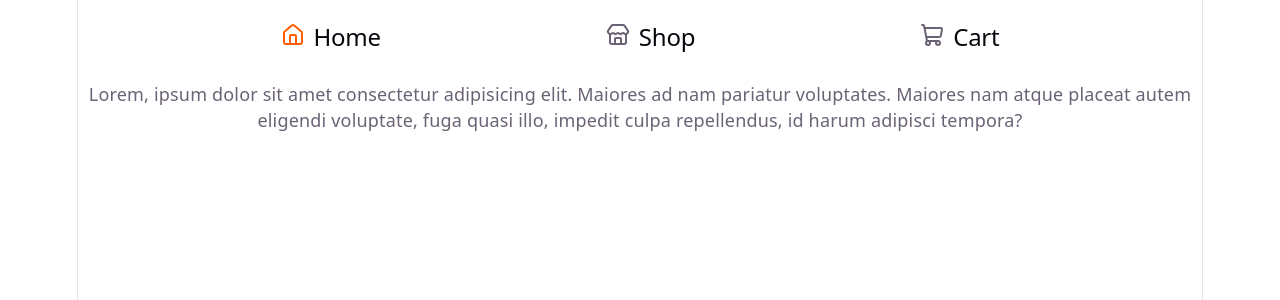
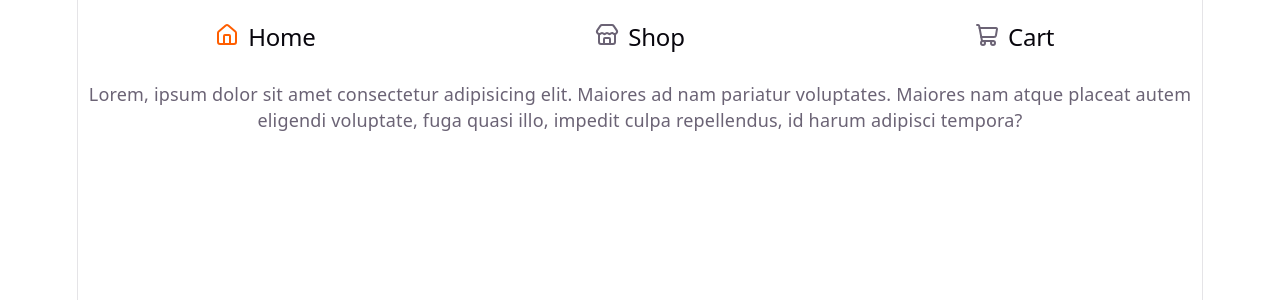
Before and after one commit to JZuro/Shopping-Cart, a React (Vite) app: page / in a window 1280 px wide. Shown: the top 300 px of the page. Built offline with nearby package versions, Linux system fonts and the light colour scheme.

Commit message:
Add "all" category. Add products page fade-in and style navBar and categories.

```diff
--- a/src/NavBar.css
+++ b/src/NavBar.css
@@ -1,12 +1,10 @@
-#navBar {
-	display: flex;
-	justify-content: space-evenly;
+
+
+#navBar > *{
+    flex: 1 1 0;
 }
 
+a.active {
+  color: rgb(255, 94, 0);
 
-.nav {
-    display: flex;
-    justify-content: space-between;
-    align-items: center;
-    gap: 10px;
 }
--- a/src/NavBar.tsx
+++ b/src/NavBar.tsx
@@ -6,21 +6,21 @@ import "./NavBar.css";
 export default function NavBar() {
 	return (
 		<>
-			<nav id="navBar">
+			<nav id="navBar" className="flex justify-evenly">
 				<NavLink to="/">
-					<div className="flex flex-row justify-around items-bottom p-5 gap-2">
+					<div className="nav flex justify-center items-bottom p-5 gap-2 hover:bg-gray-700">
 						<Home />
 						<h2 className="mx-0">Home</h2>
 					</div>
 				</NavLink>
 				<NavLink to="/shop">
-					<div className="flex flex-row justify-around items-bottom p-5 gap-2">
+					<div className="nav flex justify-center items-bottom p-5 gap-2 hover:bg-gray-700">
 						<Store />
 						<h2 className="mx-0">Shop</h2>
 					</div>
 				</NavLink>
 				<NavLink to="/cart">
-					<div className="flex flex-row justify-around items-bottom p-5 gap-2">
+					<div className="nav flex justify-center items-bottom p-5 gap-2 hover:bg-gray-700">
 						<ShoppingCart />
 						<h2 className="mx-0">Cart</h2>
 					</div>
--- a/src/Shop.tsx
+++ b/src/Shop.tsx
@@ -1,5 +1,6 @@
 import { useEffect, useState, useMemo } from "react";
 import Product from "./components/Product";
+import "./components/styles/Shop.css";
 
 interface ProductProps {
 	id: number;
@@ -24,7 +25,9 @@ async function getAllItems(allItemsIDs: number[]): Promise<ProductProps[]> {
 	return Promise.all(allItemsIDs.map((id) => getItem(id)));
 }
 
-const IDS_TO_RENDER = [1, 2, 3, 4, 5, 6, 7, 8, 9, 10];
+const IDS_TO_RENDER = [
+	1, 2, 3, 4, 5, 6, 7, 8, 9, 10, 11, 12, 13, 14, 15, 16, 17, 18,
+];
 
 export default function Shop() {
 	const [items, setItems] = useState<ProductProps[] | null>(null);
@@ -43,13 +46,14 @@ export default function Shop() {
 	const [selectedCategory, setSelectedCategory] = useState<string | null>(null);
 
 	const itemsToRender = useMemo(
-		() => (selectedCategory ? (items?.filter((item) => item.category === selectedCategory) ?? null) : items),
+		() =>
+			selectedCategory
+				? (items?.filter((item) => item.category === selectedCategory) ?? null)
+				: items,
 		[items, selectedCategory],
 	);
 
-	function selectCategory(category: string): void {
-		setSelectedCategory(category);
-	}
+
 
 	const ITEM_CATEGORIES = Array.from(
 		new Set(items?.map((item) => item.category)),
@@ -57,11 +61,14 @@ export default function Shop() {
 
 	return (
 		<>
-			<div className="flex flex-row justify-around">
+			<div id="shop" className="flex flex-row justify-around">
+				<div key="all" className="category hover:text-gray-100">
+					<button onClick={() => setSelectedCategory(null)}>All</button>
+				</div>
 				{ITEM_CATEGORIES.map((category) => (
-					<div key={category}>
-						<button onClick={(e) => selectCategory(e.currentTarget.innerText)}>
-							{category}
+					<div key={category} className="category hover:text-gray-100">
+						<button onClick={() => setSelectedCategory(category)}>
+							{category[0].toUpperCase() + category.slice(1)}
 						</button>
 					</div>
 				))}
--- /dev/null
+++ b/src/components/styles/Shop.css
@@ -0,0 +1,14 @@
+@keyframes fade-in {
+	from {
+		opacity: 0;
+		transform: translateY(-15px);
+	}
+	to {
+		opacity: 1;
+		transform: translateY(0);
+	}
+}
+
+.product {
+	animation: fade-in 0.5s;
+}
--- a/src/index.css
+++ b/src/index.css
@@ -1,8 +1,5 @@
 @import "tailwindcss";
 
-@theme {
-  --color-mint-500: oklch(0.72 0.11 178);
-}
 
 :root {
   --text: #6b6375;
@@ -97,9 +94,8 @@ p {
   margin: 0;
 }
 
-a.active {
-  color: rgb(255, 94, 0);
+/* prevent scrollbar from disappearing */
+html {
+    overflow: -moz-scrollbars-vertical;
+    overflow-y: scroll;
 }
-a.pending {
-  color: blue;
-}
```
